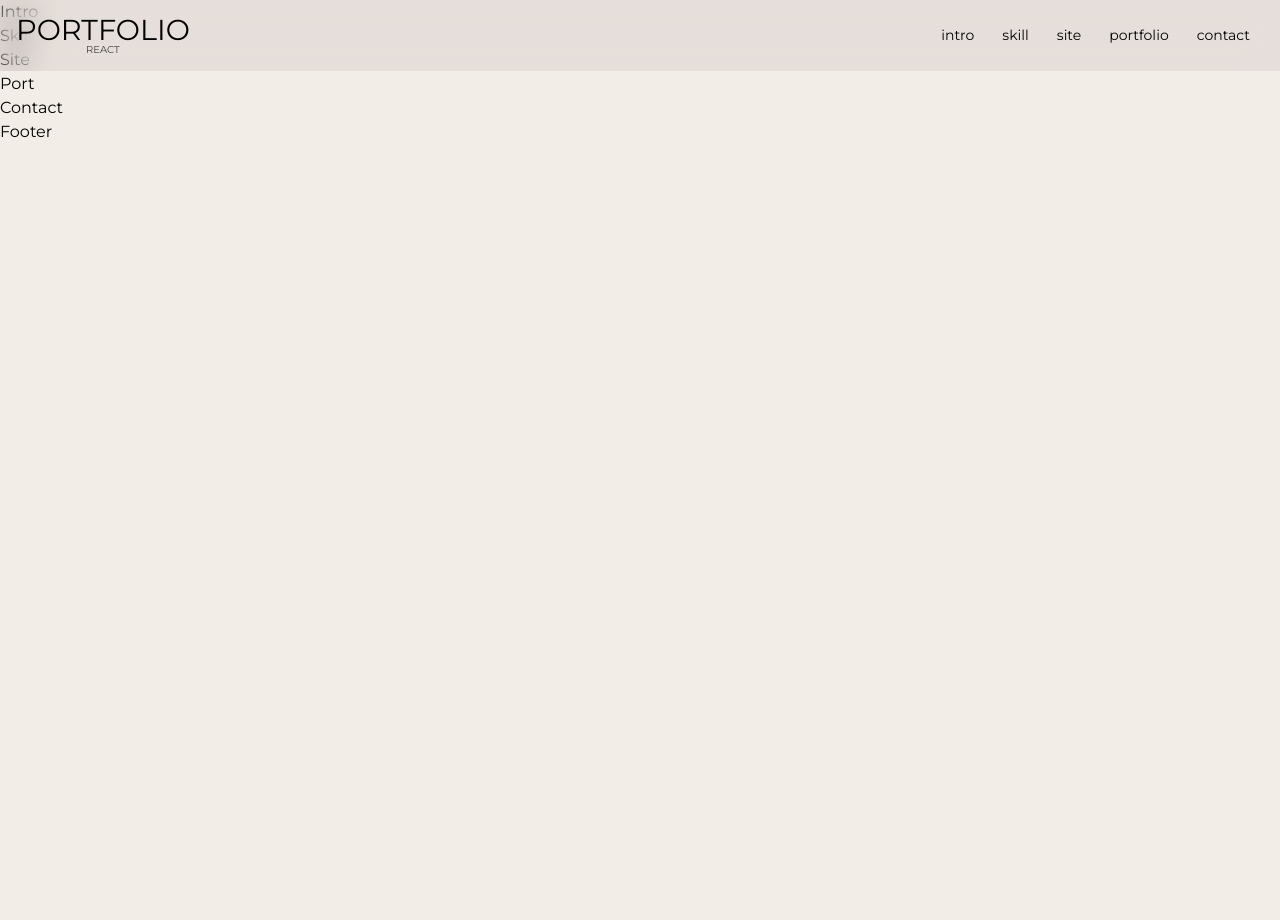
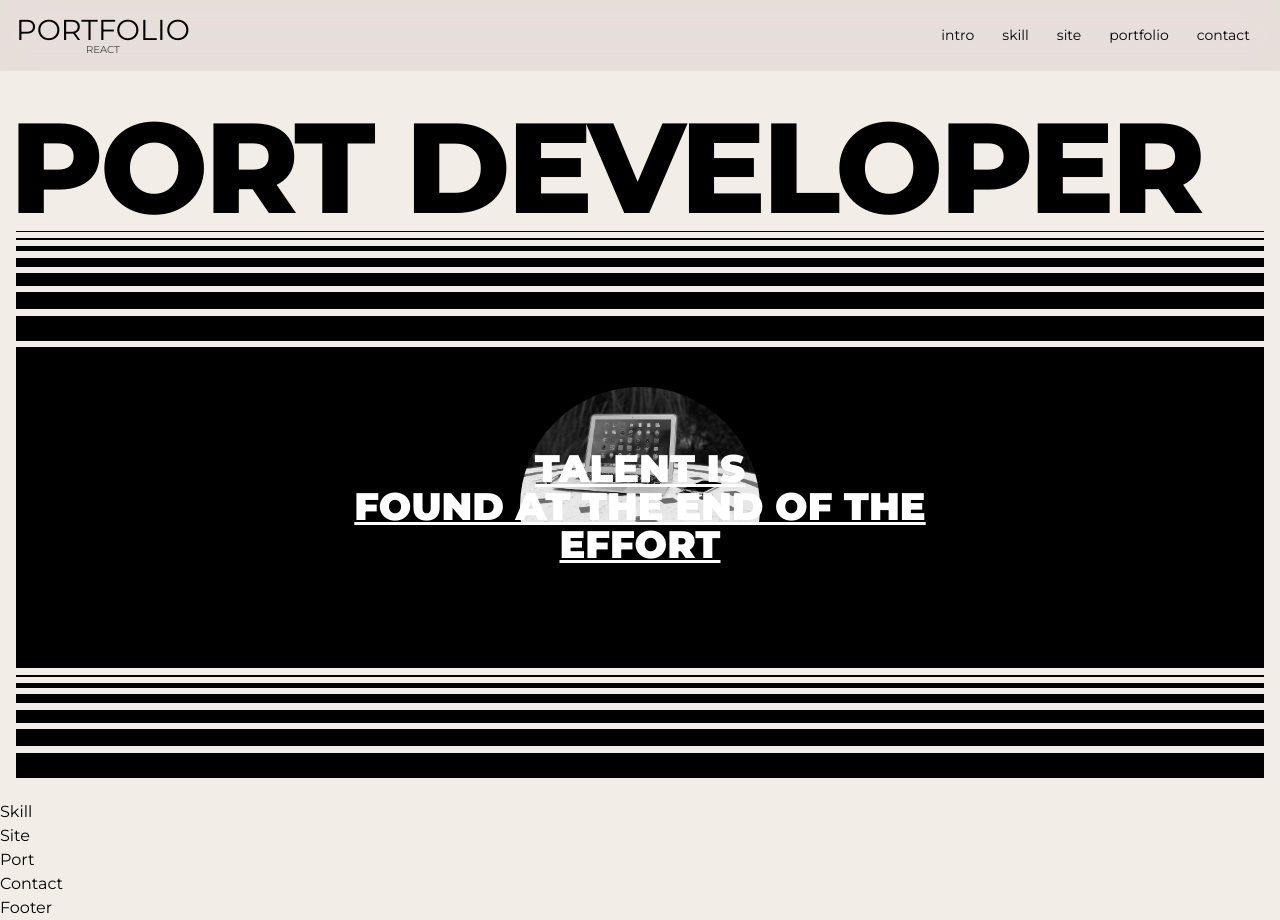
Before and after one commit to hongjongmun/port2023-react, a React (Create React App) app: page / in a window 1280 px wide. Before the commit the page ends 800 px from the top, so only its background shows below. Built offline with nearby package versions, Linux system fonts and the light colour scheme; a small style sheet from the web is missing; the HTML template or start-up script is replaced by a standard one; a web font is replaced by a local one.

Commit message:
인트로 작업

```diff
--- a/src/assets/scss/section/_intro.scss
+++ b/src/assets/scss/section/_intro.scss
@@ -0,0 +1,153 @@
+#intro {
+    height: 100vh;
+}
+.intro__inner {
+    width: 100%;
+    height: 100%;
+    display: flex;
+    align-items: flex-start;
+    justify-content: flex-end;
+    flex-direction: column;
+    padding: 16px;
+
+    @media (max-width: 800px) {
+        justify-content: center;
+    }
+
+    .intro__title {
+        font-size: 10vw;
+        text-transform: uppercase;
+        line-height: 1;
+        font-weight: 800;
+        white-space: nowrap;
+        text-indent: -0.5vw;
+        letter-spacing: -0.3vw;
+
+        @media (max-width: 320px){
+            display: none;
+        }
+    }
+    .intro__text {
+        width: 100%;
+        height: 40vh;
+        background-color: var(--black);
+        color: var(--white);
+        display: flex;
+        align-items: center;
+        justify-content: center;
+        flex-direction: column;
+        position: relative;
+
+        .text {
+            font-size: 3vw;
+            line-height: 1;
+            font-weight: 900;
+            text-transform: uppercase;
+            text-decoration: underline;
+            text-align: center;
+            position: relative;
+            z-index: 100;
+            transition: all 0.3s;
+            cursor: all-scroll;
+
+            @media (max-width: 800px){
+                font-size: 24px;
+            }
+        }
+
+        .img {
+            position: absolute;
+            left: 50%;
+            top: 50%;
+            transform: translate(-50%, -50%);
+            width: 30vh;
+            height: 30vh;
+            border-radius: 50%;
+            overflow: hidden;
+            filter: grayscale(100%);
+            transition: all 0.3s;
+
+            @media (max-width: 320px){
+                width: 20vh;
+                height: 20vh;
+            }
+        }
+
+        &:hover .text {
+            opacity: 0;
+        }
+
+        &:hover .img {
+            filter: grayscale(0);
+        }
+
+    }
+    .intro__lines {
+        width: 100%;
+    }
+        .line {
+            display: block;
+            width: 100%;
+            height: 1px;
+            background-color: var(--black);
+            margin-bottom: 0.5vw;
+
+            &:nth-child(1) {
+                height: 1px;
+            }
+            &:nth-child(2) {
+                height: 2px;
+            }
+            &:nth-child(3) {
+                height: 5px;
+            }
+            &:nth-child(4) {
+                height: 9px;
+            }
+            &:nth-child(5) {
+                height: 13px;
+            }
+            &:nth-child(6) {
+                height: 17px;
+            }
+            &:nth-child(7) {
+                height: 25px;
+            }
+        }
+
+        &.bottom {
+            .line {
+                margin-top: 0.5vw;
+                margin-bottom: 0;
+                display: none;
+
+                @media (max-width: 800px) {
+                    display: block;
+                }
+
+
+
+                &:nth-child(1) {
+                    height: 25px;
+                }
+                &:nth-child(2) {
+                    height: 17px;
+                }
+                &:nth-child(3) {
+                    height: 13px;
+                }
+                &:nth-child(4) {
+                    height: 9px;
+                }
+                &:nth-child(5) {
+                    height: 5px;
+                }
+                &:nth-child(6) {
+                    height: 2px;
+                }
+                &:nth-child(7) {
+                    height: 1px;
+                }
+            }
+        }
+}
--- a/src/components/Header.jsx
+++ b/src/components/Header.jsx
@@ -38,7 +38,11 @@
                         <a href="/">portfolio<em>react</em></a>
                     </h1>
                 </div>
-                <nav className={`header__nav ${show ? "show" : ""}`} role="navigation" aria-label="메인 메뉴">
+                <nav
+                    className={`header__nav ${show ? "show" : ""}`}
+                    role="navigation"
+                    aria-label="메인 메뉴"
+                >
                     <ul>
                         {headerNav.map((nav, key) => (
                             <li key={key}>
--- a/src/components/Intro.jsx
+++ b/src/components/Intro.jsx
@@ -1,9 +1,50 @@
-import React from "react"
+import React from "react";
+
+import about from "../assets/img/about.jpg"
+
+const introText = {
+    title: "port developer",
+    desc: ["talent is", "found at the end of the", "effort"]
+}
 
 const Intro = () => {
   return (
-    <div>Intro</div>
-  )
+    <section id="intro">
+            <div className="intro__inner">
+                <h2 className="intro__title">
+                    {introText.title}
+                </h2>
+                <div className="intro__lines" aria-hidden="true">
+                    <span className="line"></span>
+                    <span className="line"></span>
+                    <span className="line"></span>
+                    <span className="line"></span>
+                    <span className="line"></span>
+                    <span className="line"></span>
+                    <span className="line"></span>
+                </div>
+                <div className="intro__text">
+                    <div className="text">
+                        <div>{introText.desc[0]}</div>
+                        <div>{introText.desc[1]}</div>
+                        <div>{introText.desc[2]}</div>
+                    </div>
+                    <div className="img">
+                        <img src={about} alt="어바웃미" />
+                    </div>
+                </div>
+                <div className="intro__lines bottom" aria-hidden="true">
+                    <span className="line"></span>
+                    <span className="line"></span>
+                    <span className="line"></span>
+                    <span className="line"></span>
+                    <span className="line"></span>
+                    <span className="line"></span>
+                    <span className="line"></span>
+                </div>
+            </div>
+        </section>
+    )
 }
 
 export default Intro
```
Also changed, not shown: src/assets/img/about.jpg (added).
